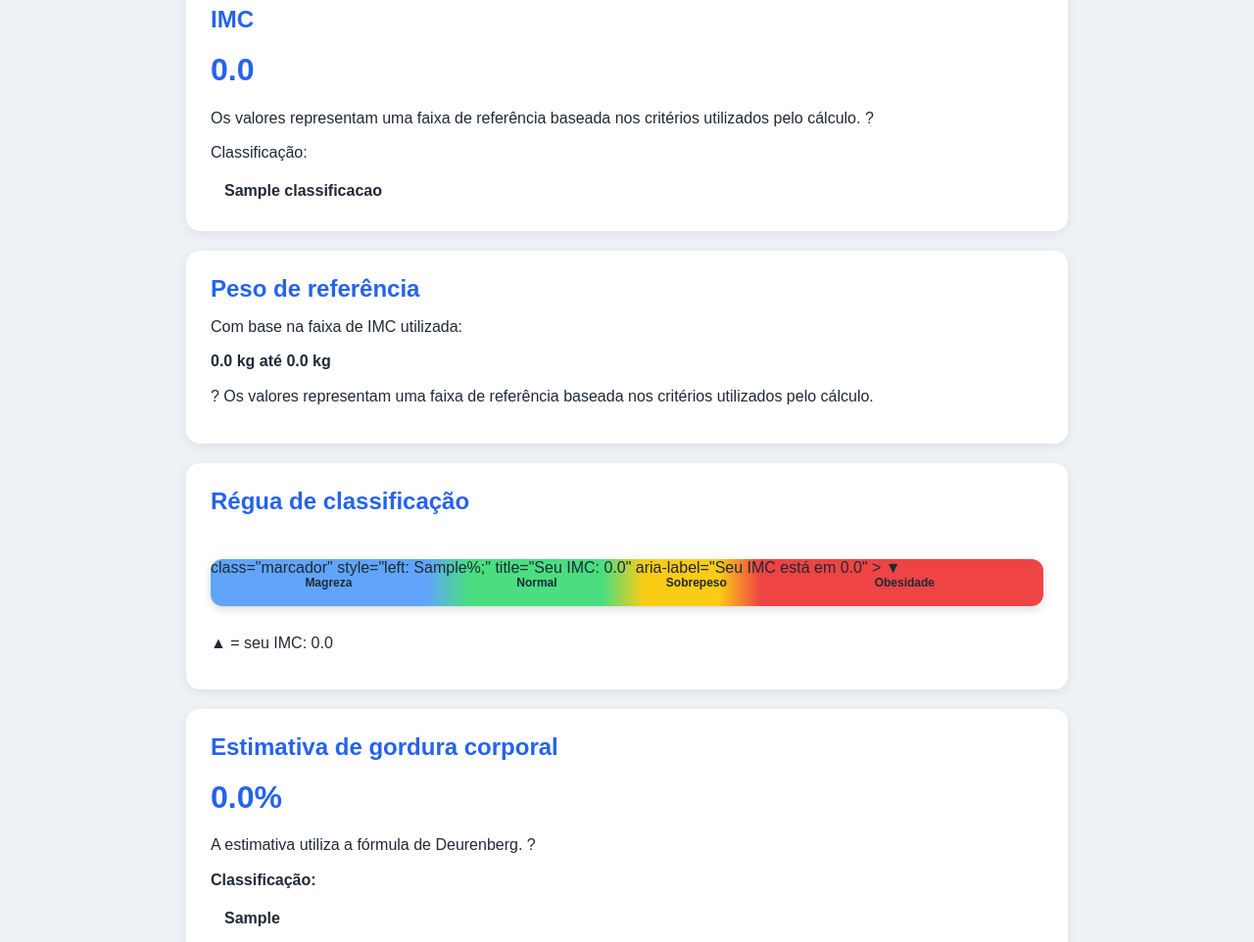
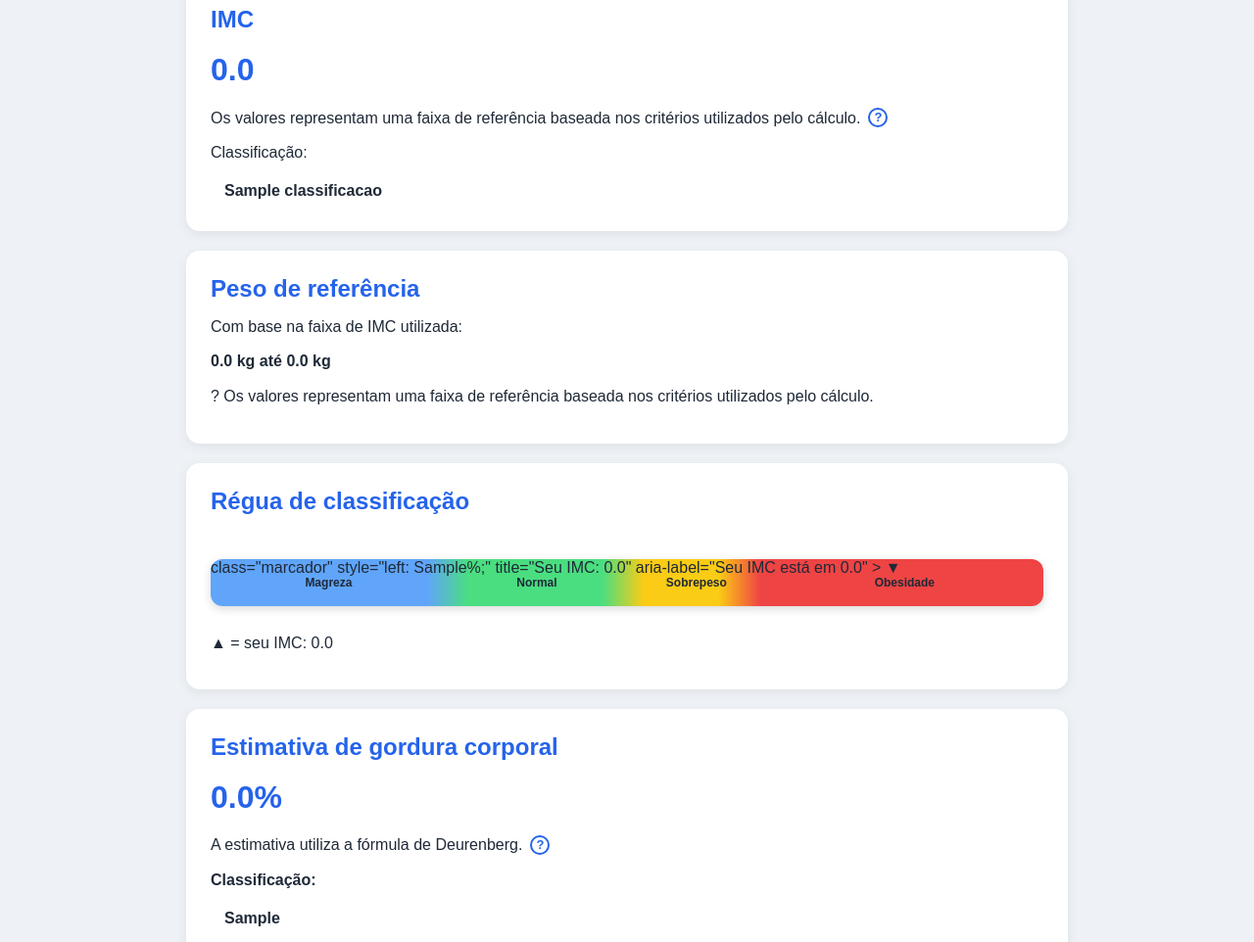
Before and after one commit to JiyeoGeo/codespaces-flask, a Python web app: template templates/imc.html in a window 1280 px wide. Shown: the part 363-1325 px from the top of the page at 98% size. Run offline with Jinja, Linux system fonts and the light colour scheme; the template is opened without the code that fills it: most values are stand-ins (such as "Sample title", 1, 10 or a date in 2020).

Commit message:
adiciona estilos para ícones de informação, melhorando a apresentação e interatividade

```diff
--- a/static/CSS/base.css
+++ b/static/CSS/base.css
@@ -142,10 +142,40 @@ a {
     background: #fecaca;
 }
 
+/* =========================
+   ÍCONES DE INFORMAÇÃO
+   ========================= */
 
-/* =========================
-   RÉGUA DO IMC
-   ========================= */
+.explicacao {
+    display: flex;
+    align-items: center;
+    gap: 8px;
+}
+
+.info {
+    display: inline-flex;
+    align-items: center;
+    justify-content: center;
+
+    width: 20px;
+    height: 20px;
+
+    border: 2px solid #2563eb;
+    border-radius: 50%;
+
+    color: #2563eb;
+    font-size: 13px;
+    font-weight: bold;
+
+    cursor: help;
+
+    flex-shrink: 0;
+}
+
+.info:hover {
+    background: #2563eb;
+    color: white;
+}
 
 /* =========================
    RÉGUA DO IMC
```
